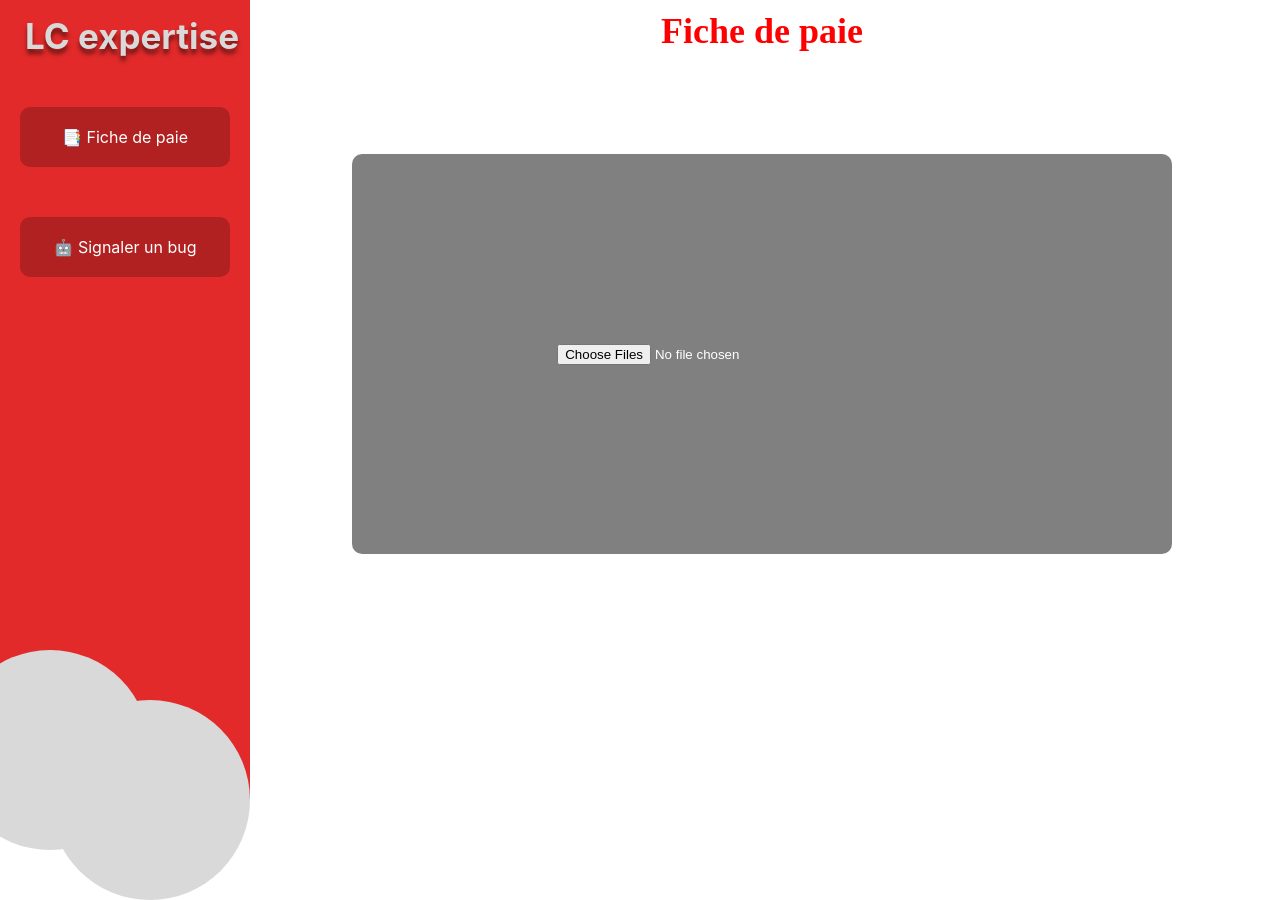
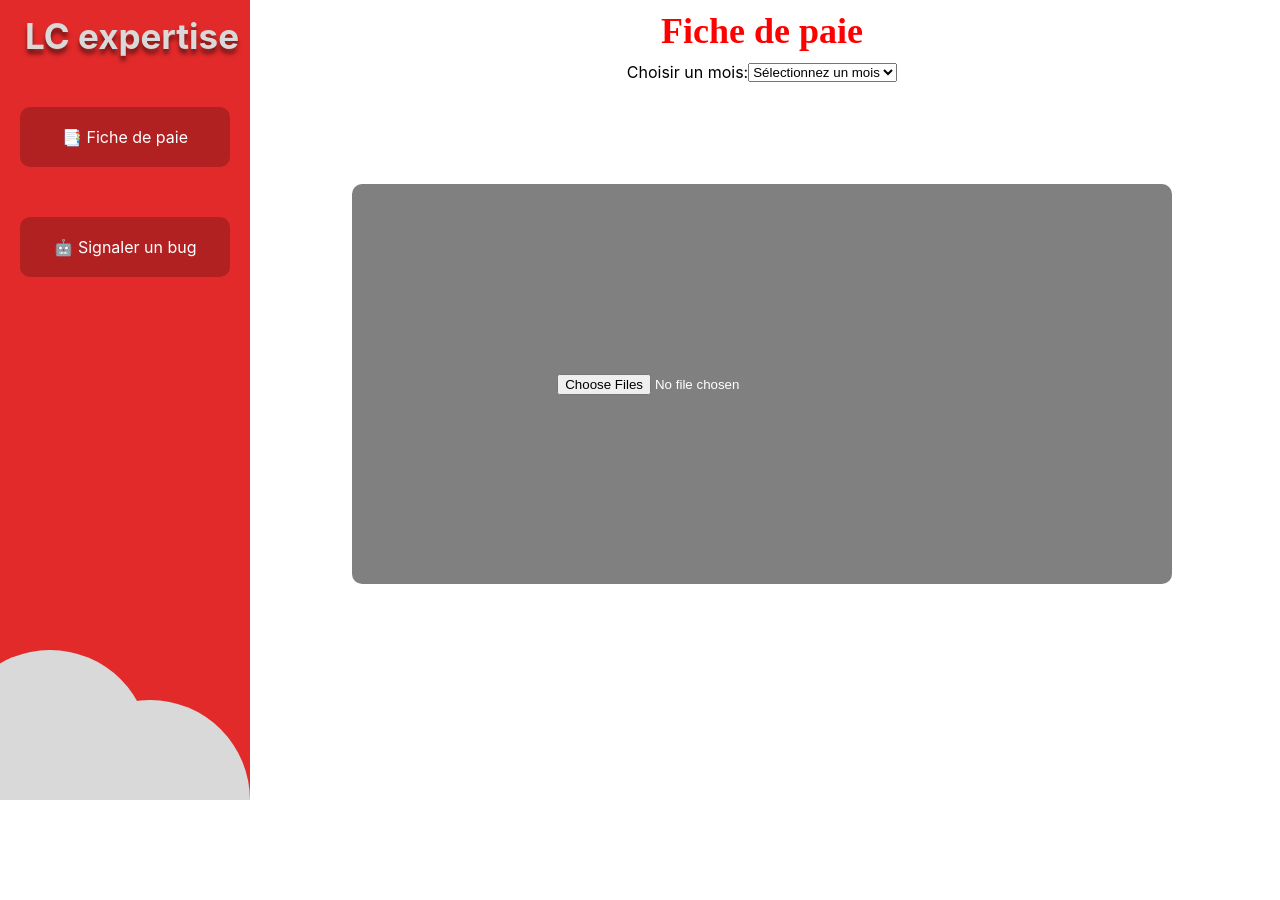
Before and after one commit to antoinerosselli/LCE, a React (Create React App) app in the folder lce-site/: page /fichedepaie in a window 1280 px wide. After the commit the page ends 800 px from the top, so only its background shows below. Built offline with nearby package versions, Linux system fonts and the light colour scheme.

Commit message:
reset pc

```diff
--- a/lce-site/package.json
+++ b/lce-site/package.json
@@ -3,6 +3,7 @@
   "version": "0.1.0",
   "private": true,
   "dependencies": {
+    "@sendgrid/mail": "^7.7.0",
     "@testing-library/jest-dom": "^5.16.5",
     "@testing-library/react": "^13.4.0",
     "@testing-library/user-event": "^13.5.0",
@@ -10,6 +11,7 @@
     "react-dom": "^18.2.0",
     "react-router-dom": "^6.14.1",
     "react-scripts": "5.0.1",
+    "tesseract.js": "^4.1.1",
     "web-vitals": "^2.1.4"
   },
   "scripts": {
--- a/lce-site/src/App.css
+++ b/lce-site/src/App.css
@@ -23,6 +23,7 @@
   word-wrap: break-word;
   text-shadow: 0px 5px 4px rgba(0, 0, 0, 0.5);
 }
+
 
 form {
   display: flex;
--- a/lce-site/src/App.js
+++ b/lce-site/src/App.js
@@ -10,7 +10,6 @@ function App() {
     <Router>
       <Navbar/>
         <Routes>
-          <Route path="/connection" element={<Connection />} />
           <Route path="/fichedepaie" element={<Paie />} />
           <Route path="/bug" element={<Bug />} />
         </Routes>
--- a/lce-site/src/Bug.css
+++ b/lce-site/src/Bug.css
@@ -16,3 +16,7 @@
     padding-top: 10px;
     font-family:'Times New Roman', Times, serif;
   }
+
+  button {
+    background-color: gray;
+  }
--- a/lce-site/src/Navbar.css
+++ b/lce-site/src/Navbar.css
@@ -38,19 +38,19 @@ a:hover {
 .red-circle {
   position: absolute;
   width: 200px;
-  height: 200px;
+  height: 150px; /* La moitié de la hauteur d'origine */
   background-color: rgba(217, 217, 217, 1);
-  border-radius: 50%;
-  bottom: -50px;
-  left: -50px;
+  border-radius: 100px 100px 0 0; /* Modifier les valeurs du border-radius pour créer la forme souhaitée */
+  bottom: 0;
+  left: 10;
 }
 
 .red-circle-two {
   position: absolute;
   width: 200px;
-  height: 200px;
+  height: 100px; /* La moitié de la hauteur d'origine */
   background-color: rgba(217, 217, 217, 1);
-  border-radius: 50%;
-  bottom: -100px;
-  left: 50px;
+  border-radius: 100px 100px 0 0; /* Modifier les valeurs du border-radius pour créer la forme souhaitée */
+  bottom: 0;
+  left: -30;
 }
--- a/lce-site/src/Paie.css
+++ b/lce-site/src/Paie.css
@@ -17,6 +17,13 @@
     font-family:'Times New Roman', Times, serif;
   }
 
+  .mois {
+    display: flex;
+    align-items: center;
+    justify-content: center;
+    padding-top: 10px;
+  }
+
   .arround {
     margin: 10%;
     display: flex;
@@ -27,3 +34,45 @@
     border-radius: 10px;
     height: 50vh;
   }
+
+  .modal {
+    position: fixed;
+    top: 0;
+    left: 0;
+    width: 100%;
+    height: 100%;
+    background-color: rgba(0, 0, 0, 0.5);
+    display: flex;
+    align-items: center;
+    justify-content: center;
+  }
+
+  .modal-content {
+    background-color: red;
+    color: white;
+    padding: 20px;
+    border-radius: 8px;
+    text-align: center;
+  }
+
+  .modal-header h2 {
+    margin-top: 0;
+  }
+
+  .modal-footer {
+    margin-top: 20px;
+  }
+
+  .modal-footer button {
+    background-color: white;
+    color: red;
+    border: none;
+    padding: 8px 16px;
+    border-radius: 4px;
+    cursor: pointer;
+  }
+
+  .button-validation {
+    background-color: green;
+    margin-left: 45%;
+  }
--- a/lce-site/src/pages/paiePage.js
+++ b/lce-site/src/pages/paiePage.js
@@ -1,20 +1,116 @@
-import React from 'react';
+import React, { useState, useRef } from 'react';
 import '../Paie.css';
 
 function Paie() {
+  const [showModal, setShowModal] = useState(false);
+  const [errorMessage, setErrorMessage] = useState('');
+  const [selectedMonth, setSelectedMonth] = useState('');
+  const [validFiles, setValidFiles] = useState([]);
+  const fileInputRef = useRef(null);
+
   const handleFileImport = (event) => {
     const files = event.target.files;
-    console.log(files);
+    const validExtensions = ['csv','xlsm'];
+
+    const newValidFiles = Array.from(files).filter((file) => {
+      const fileExtension = file.name.split('.').pop();
+      return validExtensions.includes(fileExtension.toLowerCase());
+    });
+
+    if (newValidFiles.length === 0) {
+      setShowModal(true);
+      setErrorMessage('un ou des fichier(s) non-valide(s) sélectionné(s).');
+      if (fileInputRef.current) {
+        fileInputRef.current.value = null;
+      }
+    } else {
+      setValidFiles(newValidFiles);
+    }
+  };
+
+  const closeModal = () => {
+    setShowModal(false);
+    setErrorMessage('');
+  };
+
+  const handleValidation = () => {
+    console.log('Mois sélectionné:', selectedMonth);
+    console.log('Fichiers validés :', validFiles);
+    let errorFound = false;
+
+    validFiles.forEach((file) => {
+      const reader = new FileReader();
+      reader.onload = (event) => {
+        const fileContent = event.target.result;
+        console.log(`Contenu de ${file.name}:`);
+        console.log(fileContent);
+
+        if (!fileContent.includes(selectedMonth)) {
+          console.log(`Le mois "${selectedMonth}" n'est pas présent dans le fichier ${file.name}`);
+          errorFound = true;
+        }
+      };
+      reader.readAsText(file);
+    });
+
+    if (errorFound) {
+      setShowModal(true);
+      setErrorMessage(`Le mois "${selectedMonth}" n'est pas présent dans un ou plusieurs fichiers.`);
+    }
+  };
+
+  const handleMonthSelect = (event) => {
+    const selectedMonthValue = event.target.value.toUpperCase();
+    setSelectedMonth(selectedMonthValue);
   };
 
   return (
     <div className='paie'>
-      <div className='title-n'>
-        Fiche de paie
+      <div className='title-n'>Fiche de paie</div>
+      <div className='mois'>
+        <label>Choisir un mois:</label>
+        <select value={selectedMonth} onChange={handleMonthSelect}>
+          <option value=''>Sélectionnez un mois</option>
+          <option value='JANVIER'>Janvier</option>
+          <option value='FEVRIER'>Février</option>
+          <option value='MARS'>Mars</option>
+          <option value='AVRIL'>Avril</option>
+          <option value='MAI'>Mai</option>
+          <option value='JUIN'>Juin</option>
+          <option value='JUILLET'>Juillet</option>
+          <option value='AOUT'>Aout</option>
+          <option value='SEPTEMBRE'>Septembre</option>
+          <option value='OCTOBRE'>Octobre</option>
+          <option value='NOVEMBRE'>Novembre</option>
+          <option value='DECEMBRE'>Decembre</option>
+        </select>
       </div>
+
       <div className='arround'>
-        <input type="file" onChange={handleFileImport} multiple/>
+        <input type='file' onChange={handleFileImport} multiple ref={fileInputRef} />
       </div>
+
+      {validFiles.length > 0 && (
+        <div >
+          <button className='button-validation' onClick={handleValidation}>Valider</button>
+        </div>
+      )}
+
+      {showModal && (
+        <div className='modal'>
+          <div className='modal-content'>
+            <div className='modal-header'>
+              <h2>Erreur</h2>
+            </div>
+            <div className='modal-body'>
+              <p>{errorMessage}</p>
+            </div>
+            <div className='modal-footer'>
+              <button onClick={closeModal}>Fermer</button>
+            </div>
+          </div>
+        </div>
+      )}
     </div>
   );
 }
```
Also changed, not shown: 2 other files (tests, documents, lock files or other folders).
